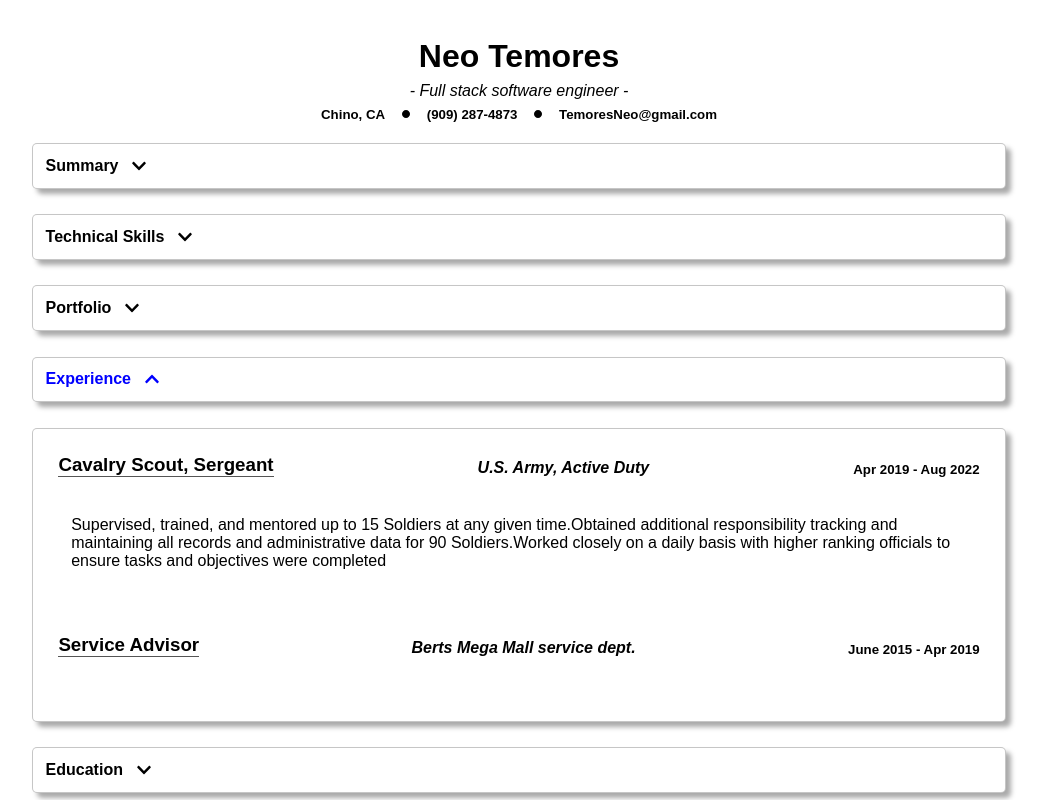
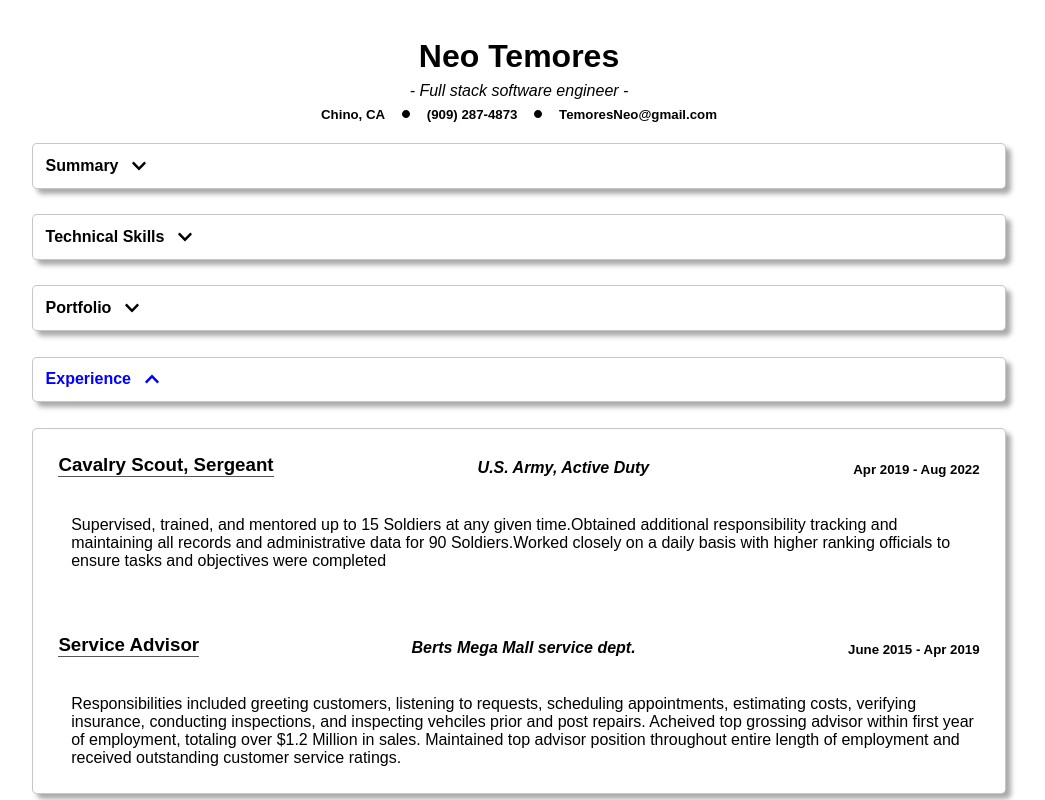
Before and after one commit to neoTemores/Online-Resume-NeoTemoresSWE, a React (Create React App) app: page / in a window 1280 px wide. Both pictures are taken after a click on the item "Experience". Shown: the top 800 px of the page, without its empty margins (121-1166 px from the left). Built offline with nearby package versions, Linux system fonts and the light colour scheme.

Commit message:
added descriptions to work exp

```diff
--- a/src/Components/Experience.jsx
+++ b/src/Components/Experience.jsx
@@ -35,7 +35,8 @@ const Experience = () => {
         "Service Advisor",
         "Berts Mega Mall service dept.",
         "June 2015",
-        "Apr 2019"
+        "Apr 2019",
+        "Responsibilities included greeting customers, listening to requests, scheduling appointments, estimating costs, verifying insurance, conducting inspections, and inspecting vehciles prior and post repairs. Acheived top grossing advisor within first year of employment, totaling over $1.2 Million in sales. Maintained top advisor position throughout entire length of employment and received outstanding customer service ratings. "
       )}
     </div>
   );
```
